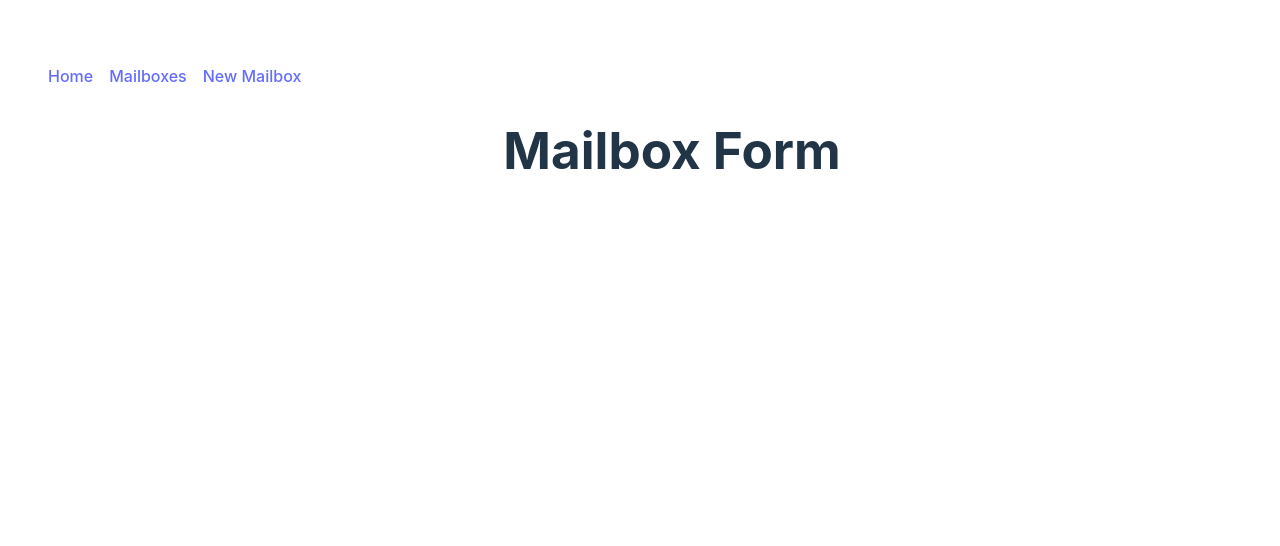
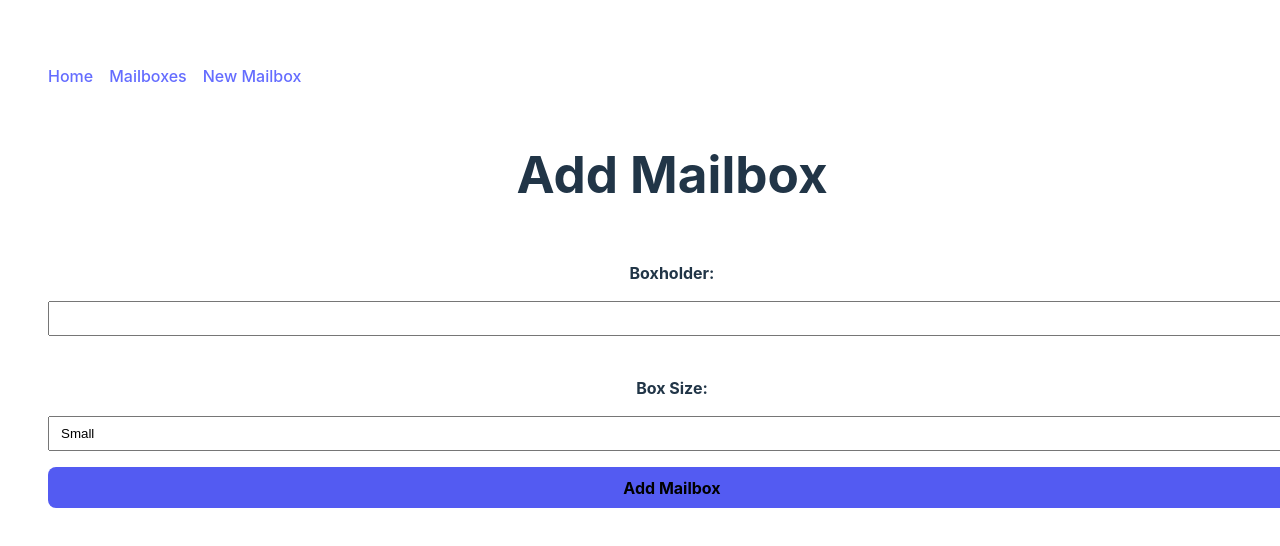
Before and after one commit to cbobak671/react-router-dom-lab, a React (Vite) app: page /new-mailbox in a window 1280 px wide. Shown: the top 546 px of the page. Built offline with nearby package versions, Linux system fonts and the light colour scheme; the HTML template or start-up script is replaced by a standard one.

Commit message:
Create handle submit function and create form in MailboxForm component

```diff
--- a/src/components/MailboxDetails.jsx
+++ b/src/components/MailboxDetails.jsx
@@ -1,9 +1,9 @@
 import React from "react";
+import { useParams } from "react-router-dom";
 
-const MailboxDetails = () => {
-  return (
-  <h1>Mailbox Details</h1>
-  );
+const MailboxDetails = ({ mailboxes }) => {
+
+  return <h1>Mailbox Details</h1>;
 };
 
 export default MailboxDetails;
--- a/src/components/MailboxForm.jsx
+++ b/src/components/MailboxForm.jsx
@@ -1,8 +1,40 @@
-import React from "react";
+import React, { useState } from "react";
+import { useNavigate } from "react-router-dom";
 
-const MailboxForm = () => {
+const MailboxForm = ({ addBox }) => {
+  const [formData, setFormData] = useState({
+    boxHolder: "",
+    boxSize: "",
+  });
+
+  const navigate = useNavigate();
+
+  const handleSubmit = (event) => {
+    event.preventDefault();
+    addBox(formData);
+    setFormData({
+      boxHolder: "",
+      boxSize: "",
+    });
+    navigate("/mailboxes");
+  };
+
   return (
-  <h1>Mailbox Form</h1>
+    <form onSubmit={handleSubmit}>
+      <section>
+        <h1>Add Mailbox</h1>
+      </section>
+      <label htmlFor="boxholder">Boxholder: </label>
+      <input type="text" id="boxholder" value={formData.boxholder} />
+      <br />
+      <label htmlFor="boxsize">Box Size: </label>
+      <select name="boxSize" id="boxSize" value={formData.boxSize}>
+        <option value="Small">Small</option>
+        <option value="Medium">Medium</option>
+        <option value="Large">Large</option>
+      </select>
+      <button type="submit">Add Mailbox</button>
+    </form>
   );
 };
 
--- a/src/components/MailboxList.jsx
+++ b/src/components/MailboxList.jsx
@@ -1,8 +1,16 @@
 import React from "react";
+import { Link } from "react-router-dom";
 
-const MailboxList = () => {
+const MailboxList = ({ mailboxes }) => {
   return (
-  <h1>Mailbox List</h1>
+    <>
+      {mailboxes.map((mailbox) => (
+        <Link key={mailbox._id} to={`/mailboxes/${mailbox._id}`}>
+          {mailbox._id}
+        </Link>
+      ))}
+      <h1>Mailboxes</h1>
+    </>
   );
 };
 
```
